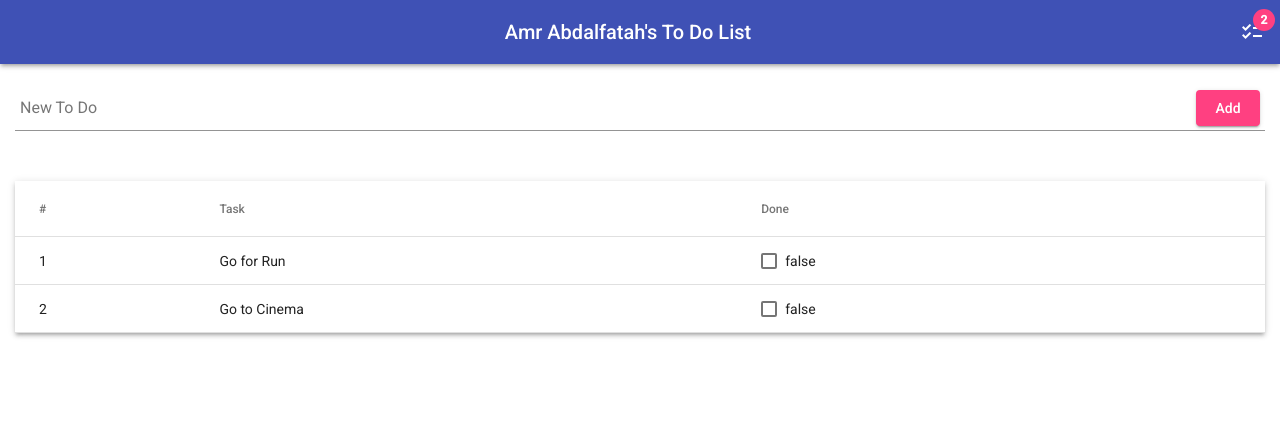
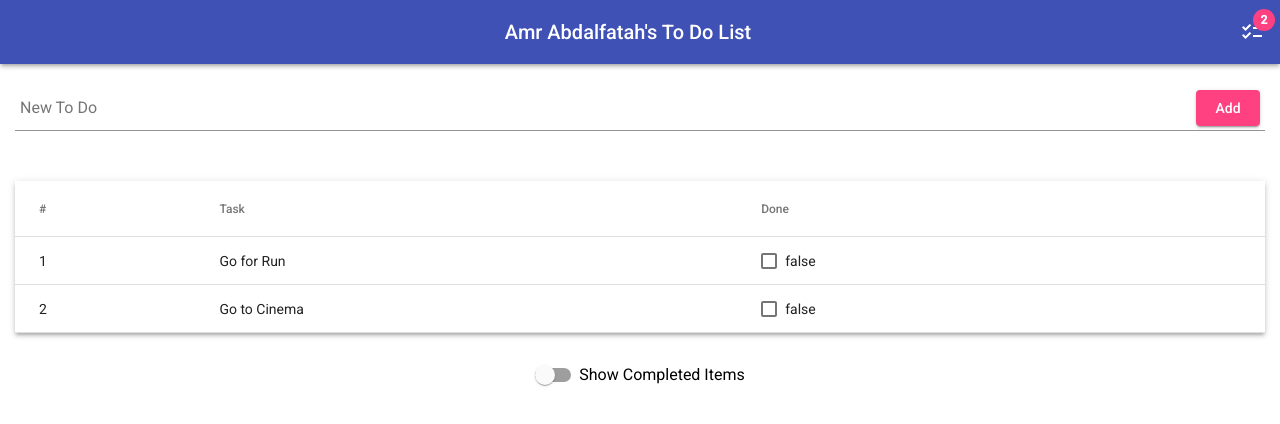
Before and after one commit to amrabdalfatah/todo-angular, an Angular app: page / in a window 1280 px wide. Shown: the top 424 px of the page. Built offline with nearby package versions, Linux system fonts and the light colour scheme.

Commit message:
Finish Application

```diff
--- a/src/app/app.component.css
+++ b/src/app/app.component.css
@@ -15,3 +15,8 @@
 .addButton {
     margin: 5px;
 }
+
+.toggleContainer {
+    margin: 15px;
+    display: flex;
+}
--- a/src/app/app.component.html
+++ b/src/app/app.component.html
@@ -1,3 +1,4 @@
+<!--Tool bar-->
 <mat-toolbar color="primary" class="mat-elevation-z3">
   <span class="spacer"></span>
   <span>{{username}}'s To Do List</span>
@@ -5,6 +6,7 @@
   <mat-icon matBadge="{{ itemcount }}" matBadgeColor="accent">checklist</mat-icon>
 </mat-toolbar>
 
+<!-- Input Field-->
 <div class="inputContainer">
   <mat-form-field class="fullWidth">
     <mat-label style="padding-left: 5px;" >New To Do</mat-label>
@@ -20,6 +22,7 @@
   </mat-form-field>
 </div>
 
+<!--Table for list items-->
 <div class="tableContainer">
   <table mat-table [dataSource]="items" class="mat-elevation-z3 fullWidth" >
     <ng-container matColumnDef="id">
@@ -46,3 +49,12 @@
 
   </table>
 </div>
+
+<!--Slide Toggle to show completed Tasks-->
+<div class="toggleContainer">
+  <span class="spacer"></span>
+  <mat-slide-toggle [(ngModel)]="showComplete" >
+    Show Completed Items
+  </mat-slide-toggle>
+  <span class="spacer"></span>
+</div>
--- a/src/app/app.component.ts
+++ b/src/app/app.component.ts
@@ -14,6 +14,8 @@ export class AppComponent {
     new TodoItem('Go to Cinema'),
   ]);
 
+  showComplete: boolean = false;
+
   get username(): string {
     return this.list.user;
   }
@@ -23,7 +25,7 @@ export class AppComponent {
   }
 
   get items(): readonly TodoItem[] {
-    return this.list.items.filter(item => !item.complete);
+    return this.list.items.filter(item => this.showComplete || !item.complete);
   }
 
   addItem(itemTask: string) {
```
